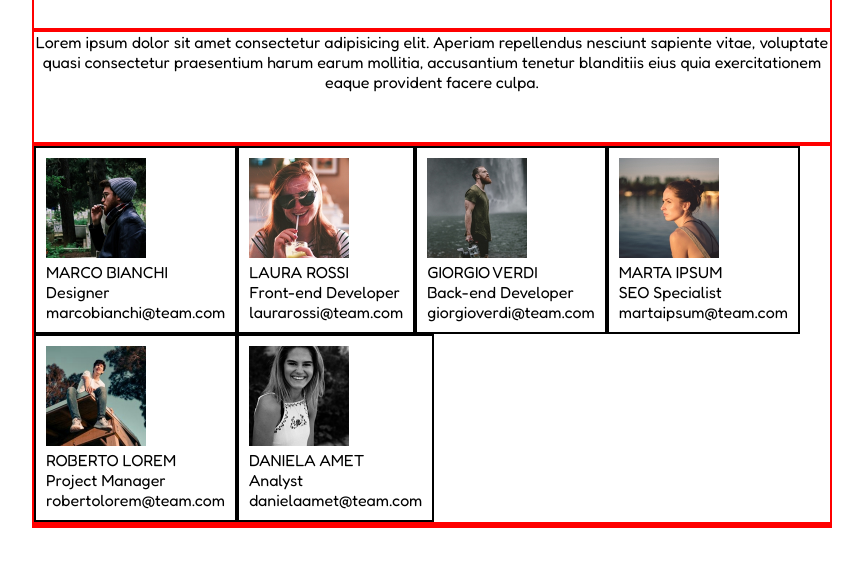
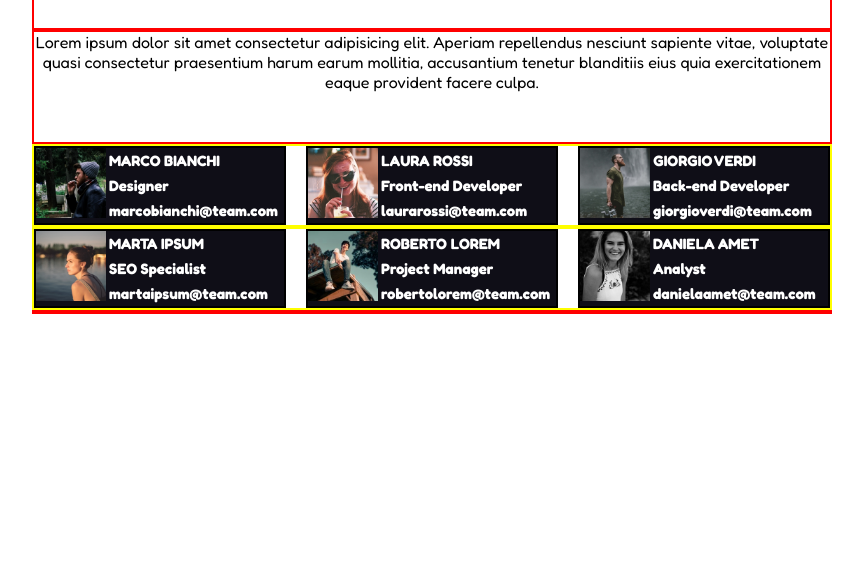
Before and after one commit to FrancescoDOrtona/html-css-float-cards, a plain HTML site: page index.html in a window 1280 px wide. Shown: the part 113-680 px from the top of the page, without its empty margins (208-1071 px from the left). Drawn offline with Linux system fonts and the light colour scheme.

Commit message:
add-changes

```diff
--- a/css/style.css
+++ b/css/style.css
@@ -42,11 +42,28 @@ header h1{
 /* Cards */
 
 img{
-    width: 100px;
+    float: left;
+    width: 70px;
+    margin-right: 3px;
 }
 
 .card__labels{
     float: left;
+    width: calc((100% - 40px) / 3);
+    margin-right: 20px;
+    background-color: #0F0E17;
+}
+
+.card__labels:last-child{
+    margin: 0;
+}
+
+.card__labels>p{
+    font-weight: 700;
+    font-size: 15px;
+    color: white;
+    padding: 3px;
+
 }
 
 .debug .container{
@@ -54,8 +71,12 @@ img{
 
 }
 
+.debug .card{
+    border: 2px solid yellow;
+    /* padding: 10px; */
+}
 .debug .card__labels{
     border: 2px solid black;
-    padding: 10px;
-    min-height: 100px;
+    /* padding: 10px; */
+
 }
--- a/index.html
+++ b/index.html
@@ -24,8 +24,8 @@
 
     <!-- Cards -->
 
-        <section class="container">
-            <div class="card clearfix">
+        <section>
+            <div class="card container clearfix">
                 <div  class="card__labels">
                     <img src="./img/male1.png" alt="Profilo Marco Bianchi">
                     <p>MARCO BIANCHI</p>
@@ -44,6 +44,10 @@
                     <p>Back-end Developer</p>
                     <p>giorgioverdi@team.com</p>
             </div>
+        </section>
+
+        <section>
+            <div class="card container clearfix">
                     <div class="card__labels">
                         <img src="./img/female2.png" alt="Profilo Marta Ipsum">
                             <p>MARTA IPSUM</p>
@@ -62,7 +66,6 @@
                             <p>Analyst</p>
                             <p>danielaamet@team.com</p>
             </div>
-            </div>
         </section>
     </main>
 
```
Lines whose indentation alone changed are shown as unchanged.
